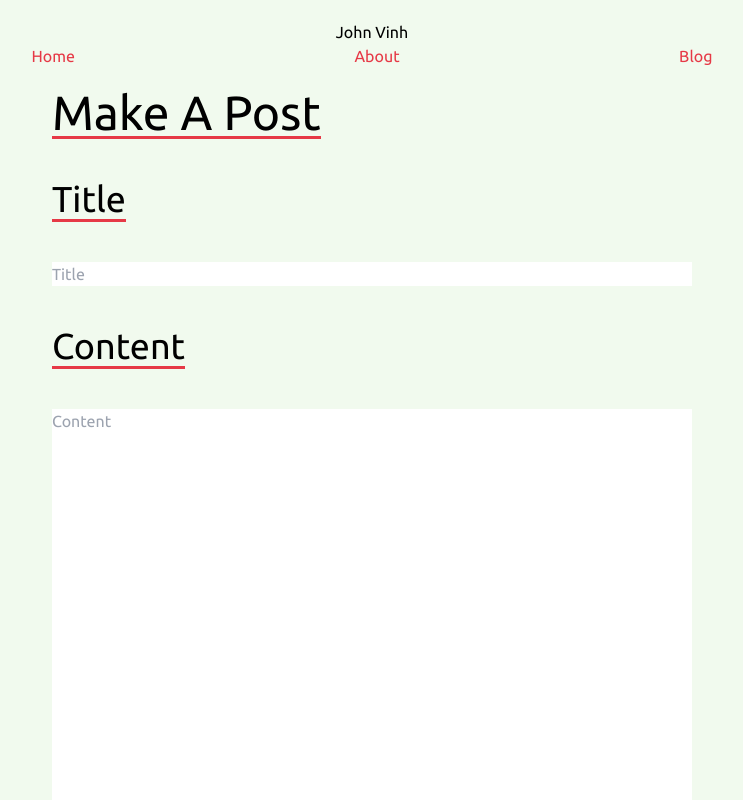
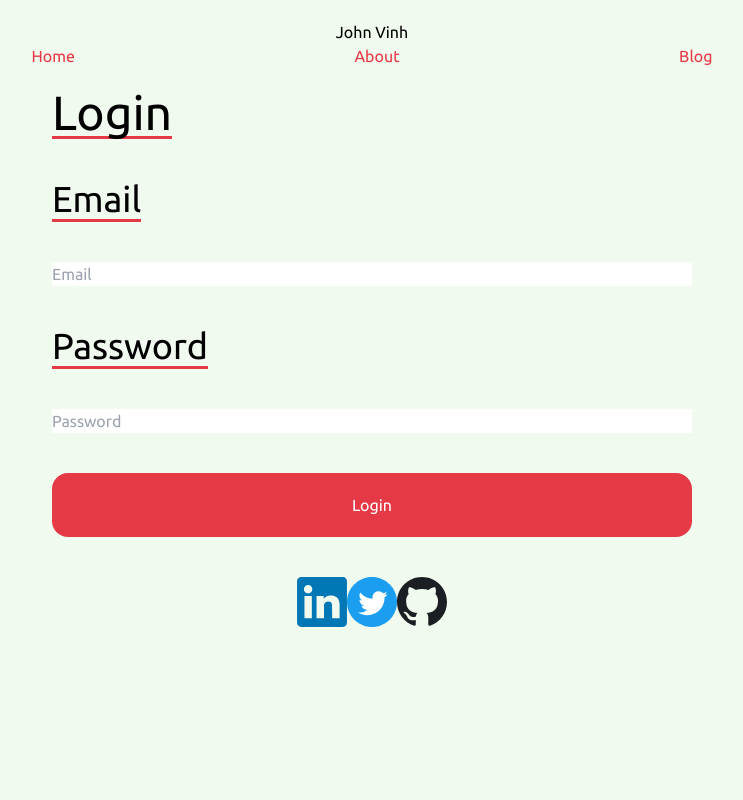
Before and after one commit to johnvinh/john-vinh-website, a SvelteKit app: page /blog/create in a window 1280 px wide. Shown: the top 800 px of the page, without its empty margins (268-1011 px from the left). Built offline with nearby package versions, Linux system fonts and the light colour scheme.

Commit message:
Require login for making posts

```diff
--- a/src/lib/api.js
+++ b/src/lib/api.js
@@ -46,3 +46,15 @@ export async function createPost(title, content)
     }
     return true;
 }
+
+export async function login(username, password)
+{
+    const host = import.meta.env.VITE_POCKETBASE_HOST;
+    const client = new PocketBase(`${host}:8090`);
+    try {
+        await client.users.authViaEmail(username, password);
+    } catch (e) {
+        return false;
+    }
+    return true;
+}
--- a/src/routes/blog/create/+page.server.js
+++ b/src/routes/blog/create/+page.server.js
@@ -1,12 +1,19 @@
-import {createPost} from '$lib/api.js';
+import {createPost, login} from '$lib/api.js';
 
 /** @type {import('./$types').Actions} */
 export const actions = {
-    default: async (event) => {
+    createPost: async (event) => {
         const data = await event.request.formData();
         const title = data.get('title');
         const content = data.get('content');
         const result = await createPost(title, content);
         return {success: result}
+    },
+    login: async (event) => {
+        const data = await event.request.formData();
+        const email = data.get('email');
+        const password = data.get('password');
+        const result = await login(email, password);
+        return {loggedin: result}
     }
 };
--- a/src/routes/blog/create/+page.svelte
+++ b/src/routes/blog/create/+page.svelte
@@ -6,6 +6,7 @@
     export let form;
 </script>
 
+{#if form?.loggedin}
     <Title>
         Make A Post
     </Title>
@@ -15,7 +16,7 @@
     {#if form?.success === false}
         <p>There was an error submitting the post.</p>
     {/if}
-<form class="flex flex-col" method="POST">
+    <form class="flex flex-col" method="POST" action="?/createPost">
         <label for="title" class="block">
             <Subtitle>
                 Title
@@ -30,3 +31,23 @@
         <textarea class="block w-full h-screen" name="content" id="content" placeholder="Content"></textarea>
         <button class="bg-themered text-white p-5 mt-10 rounded-2xl" type="submit">Submit</button>
     </form>
+{:else}
+    <Title>
+        Login
+    </Title>
+    <form class="flex flex-col" method="POST" action="?/login">
+        <label for="email" class="block">
+            <Subtitle>
+                Email
+            </Subtitle>
+        </label>
+        <input class="block w-full" type="text" name="email" id="email" placeholder="Email" />
+        <label class="block" for="password">
+            <Subtitle>
+                Password
+            </Subtitle>
+        </label>
+        <input class="block w-full" type="password" name="password" id="password" placeholder="Password" />
+        <button class="bg-themered text-white p-5 mt-10 rounded-2xl" type="submit">Login</button>
+    </form>
+{/if}
```
Lines whose indentation alone changed are shown as unchanged.
